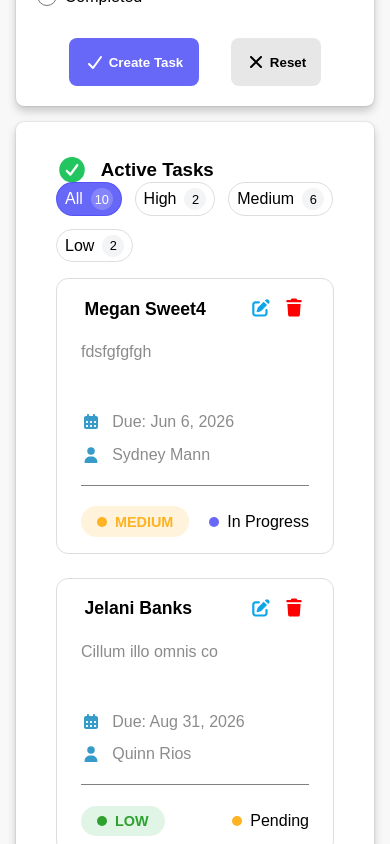
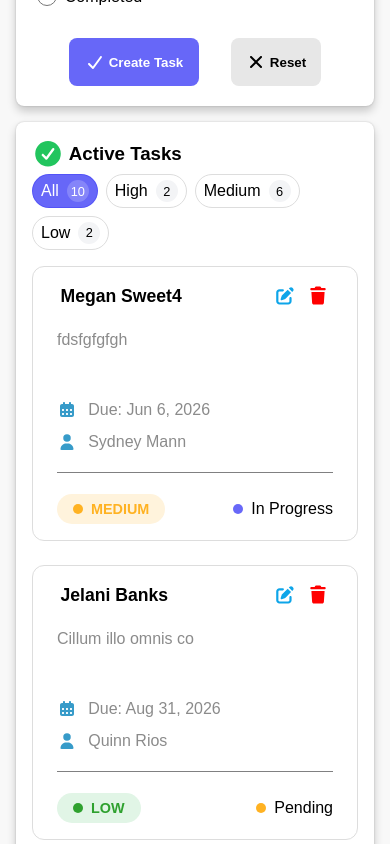
Before and after one commit to Ramji-44/Taskmanager-react, a React (Vite) app: page / in a window 390 px wide. Shown: the part 1120-1964 px from the top of the page. Built offline with nearby package versions, Linux system fonts and the light colour scheme.

Commit message:
added responsive for tasks-section

```diff
--- a/src/components/Tasks/Tasks.module.css
+++ b/src/components/Tasks/Tasks.module.css
@@ -20,7 +20,7 @@
 .heading {
     display: flex;
     align-items: center;
-    gap: 0.8rem;
+    gap: 0.3rem;
     margin: 0;
 }
 
@@ -255,13 +255,18 @@
 }
 
 @media (max-width: 900px) {
-
     .taskCards {
         grid-template-columns: 1fr;
     }
+}
 
-    .topBar {
-        flex-direction: column;
-        align-items: flex-start;
+@media (max-width: 600px){
+    .tasksContainer{
+        padding: 0;
+    }
+
+    .filterBtns{
+        padding-top: 0.5em;
+        gap: 0.5em;
     }
 }
```
